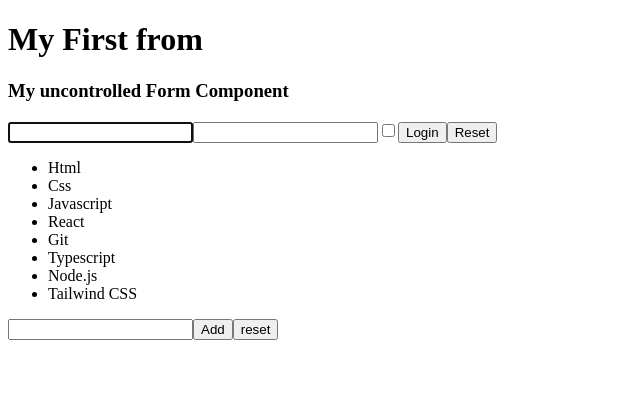
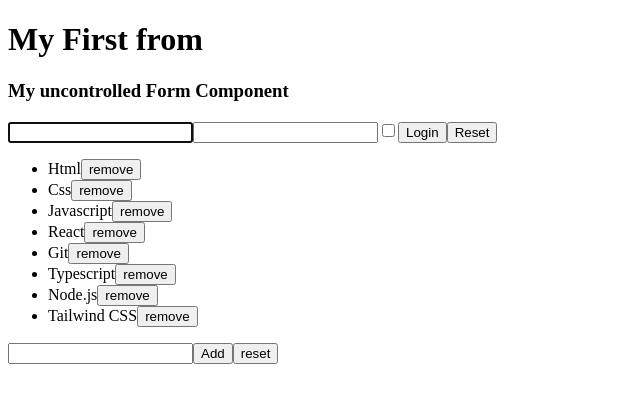
Before and after one commit to Yaricherchi7/React.js, a React (Create React App) app: page / in a window 1280 px wide. Shown: the top 402 px of the page, without its empty margins (0-640 px from the left). Built offline with nearby package versions, Linux system fonts and the light colour scheme.

Commit message:
es svolto

```diff
--- a/src/TodoList.js
+++ b/src/TodoList.js
@@ -31,7 +31,12 @@ export class TodoList extends React.Component {
   };
 
   resetItems = ()=> {
-    this.setState({items : []})
+    this.setState({items : [""]})
+  }
+
+  removeItem = (event)=>{
+    event.preventDefault()
+    event.target.parentElement.remove()
   }
 
   render() {
@@ -39,7 +44,7 @@ export class TodoList extends React.Component {
       <div>
         <ul>
           {this.state.items.map((items, index) => (
-            <li key={items + index}>{items}</li>
+            <li key={items + index}>{items}<button name="remItems" onClick={this.removeItem}>remove</button></li>
           ))}
         </ul>
 
```
